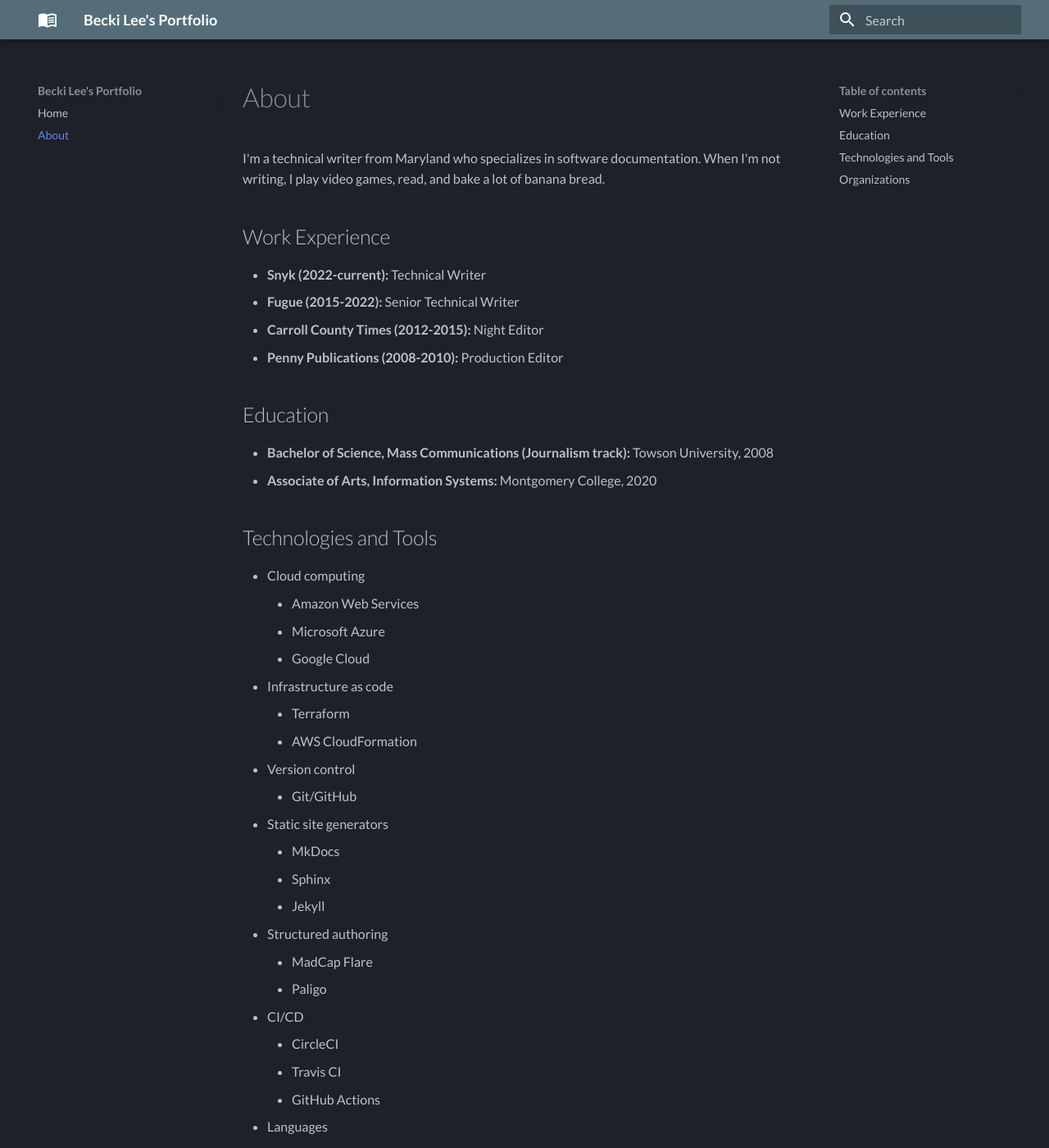
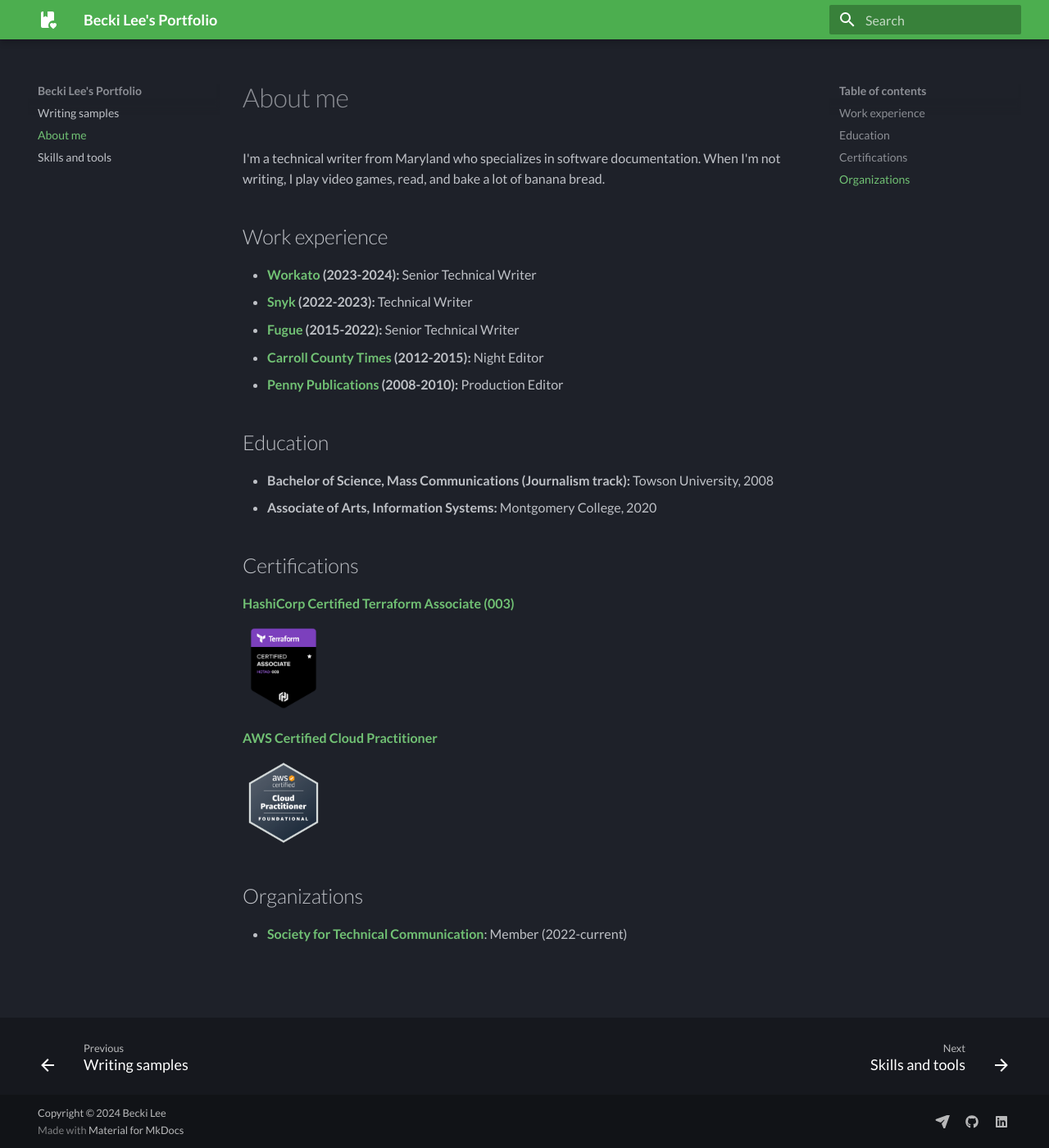
Before and after one commit to beckilee/omgbeckilee.com, an MkDocs documentation site: the page built from docs/about.md, in a window 1280 px wide and 1400 px high. Shown: the whole window at 82% size. Built offline with MkDocs 1.6.1 and Material for MkDocs 9.7.7, drawn with Linux system fonts in a browser that asks for light colours; some of the changed text lies outside the part shown.

Commit message:
Update links, overhaul config, add Tools page

```diff
--- a/docs/about.md
+++ b/docs/about.md
@@ -1,54 +1,31 @@
-# About
+# About me
 
 I'm a technical writer from Maryland who specializes in software documentation. When I'm not writing, I play video games, read, and bake a lot of banana bread.
 
-## Work Experience
+## Work experience
 
-- **Snyk (2022-current):** Technical Writer
-- **Fugue (2015-2022):** Senior Technical Writer
-- **Carroll County Times (2012-2015):** Night Editor
-- **Penny Publications (2008-2010):** Production Editor
+- **[Workato](https://www.workato.com/) (2023-2024):** Senior Technical Writer
+- **[Snyk](https://snyk.io/) (2022-2023):** Technical Writer
+- **[Fugue](https://www.fugue.co/) (2015-2022):** Senior Technical Writer
+- **[Carroll County Times](https://www.baltimoresun.com/carroll-county-times/) (2012-2015):** Night Editor
+- **[Penny Publications](https://www.pennypublications.com/) (2008-2010):** Production Editor
 
 ## Education
 
 - **Bachelor of Science, Mass Communications (Journalism track):** Towson University, 2008
 - **Associate of Arts, Information Systems:** Montgomery College, 2020
 
-## Technologies and Tools
+## Certifications
 
-- Cloud computing
-	- Amazon Web Services
-	- Microsoft Azure
-	- Google Cloud
-- Infrastructure as code
-	- Terraform
-	- AWS CloudFormation
-- Version control
-	- Git/GitHub
-- Static site generators
-	- MkDocs
-	- Sphinx
-	- Jekyll
-- Structured authoring
-	- MadCap Flare
-	- Paligo
-- CI/CD
-	- CircleCI
-	- Travis CI
-	- GitHub Actions
-- Languages
-	- Rego
-	- Python (some)
-- API clients
-	- Postman
-	- HTTPie
-	- curl
-- Design tools
-	- Adobe InDesign
-	- Photoshop
-- Multimedia
-	- Camtasia
+
+[**HashiCorp Certified Terraform Associate (003)**](https://www.credly.com/badges/bca498e5-bcab-48a8-b1ce-1885bd3277f8/public_url)
+
+[![image](images/hashicorp-certified-terraform-associate-003.png){: style="height:100px;width:100px"}](https://www.credly.com/badges/bca498e5-bcab-48a8-b1ce-1885bd3277f8/public_url)
+
+[**AWS Certified Cloud Practitioner**](https://www.credly.com/badges/54dbf678-d16d-4a37-bf1c-2f6e379eea5a/public_url)
+
+[![image](images/aws-certified-cloud-practitioner.png){: style="height:100px;width:100px"}](https://www.credly.com/badges/54dbf678-d16d-4a37-bf1c-2f6e379eea5a/public_url)
 
 ## Organizations
 
-- [Society for Technical Communication](https://www.stc.org/): Member (2022-current)
+- [**Society for Technical Communication**](https://www.stc.org/): Member (2022-current)
--- /dev/null
+++ b/docs/stylesheets/extra.css
@@ -0,0 +1,24 @@
+.md-typeset table thead th {
+    /* background-color: #4cae4f; */
+    background-color: var(--md-typeset-table-color);
+    color: white;
+    padding: 10px;
+    font-size: 0.75rem;
+}
+
+.md-typeset table {
+    border-collapse: separate;
+    border-spacing: 0;
+}
+
+.md-typeset table td,
+.md-typeset table th {
+    border-right: .05rem solid var(--md-typeset-table-color);
+    padding: 10px;
+    font-size: 0.75rem;
+}
+
+.md-typeset table th:last-child,
+.md-typeset table td:last-child {
+    border-right: none;
+}
--- a/mkdocs.yml
+++ b/mkdocs.yml
@@ -1,21 +1,24 @@
 site_name: Becki Lee's Portfolio
 site_url: https://omgbeckilee.com
 nav:
-    - Home: index.md
-    - About: about.md
+    - Writing samples: index.md
+    - About me: about.md
+    - Skills and tools: tools.md
 theme:
   name: material
   palette:
-    primary: blue-grey
-    accent: teal
+    primary: green
+    accent: blue
     scheme: slate
   font:
     code: Source Code Pro
     text: Lato
   icon:
-    logo: material/book-open-variant
+    logo: material/book-heart
+  favicon: images/favicon.svg
   features:
     - navigation.footer
+    - navigation.expand
 extra:
   social:
     - icon: fontawesome/solid/paper-plane
@@ -27,7 +30,13 @@
   analytics:
     provider: google
     property: G-5WSGN2D3GL
-copyright: Copyright &copy; 2023 Becki Lee
+copyright: Copyright &copy; 2024 Becki Lee
 markdown_extensions:
   - toc:
       permalink: ⚓︎
+  - attr_list
+  - pymdownx.emoji:
+      emoji_index: !!python/name:material.extensions.emoji.twemoji
+      emoji_generator: !!python/name:material.extensions.emoji.to_svg
+extra_css:
+  - stylesheets/extra.css
```
Also changed, not shown: docs/index.md (+17 -19 lines), docs/tools.md (added, +69 -0 lines), docs/images/aws-certified-cloud-practitioner.png (added), docs/images/favicon.svg (added), docs/images/hashicorp-certified-terraform-associate-003.png (added).
